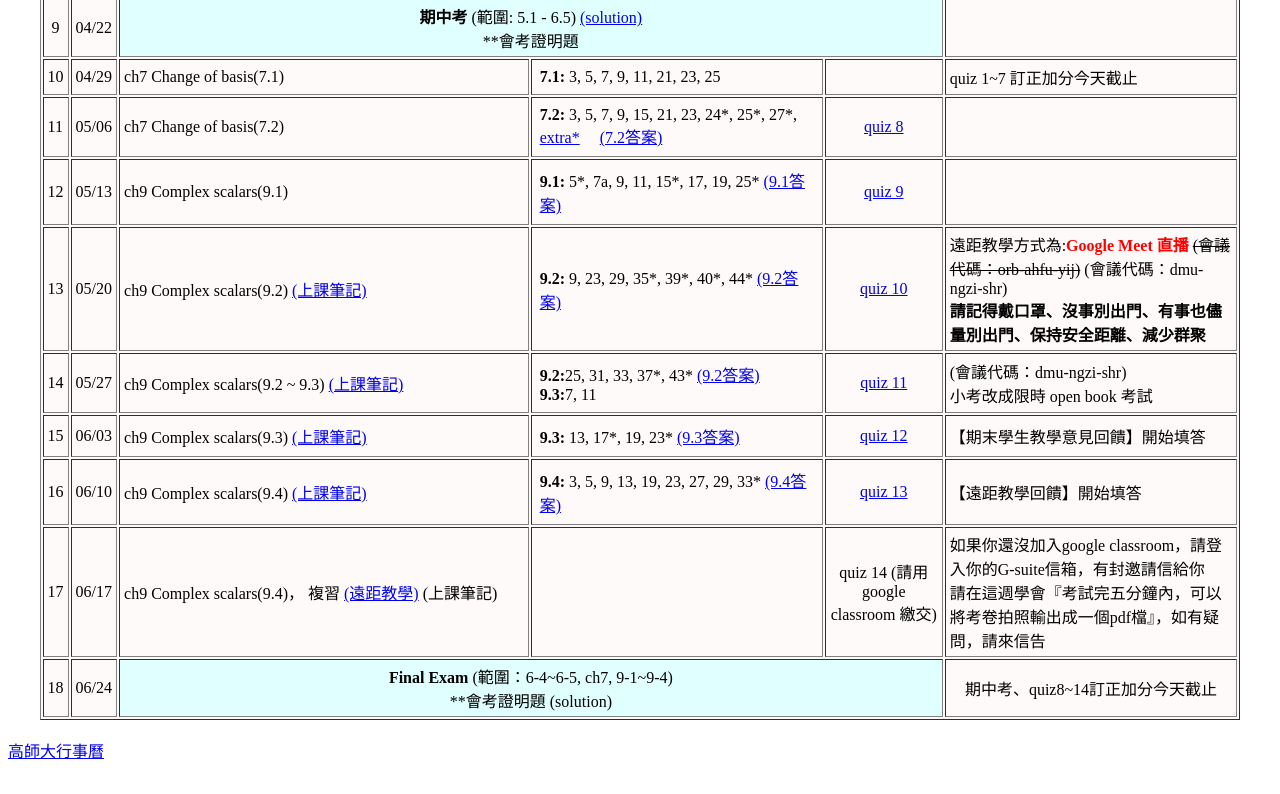
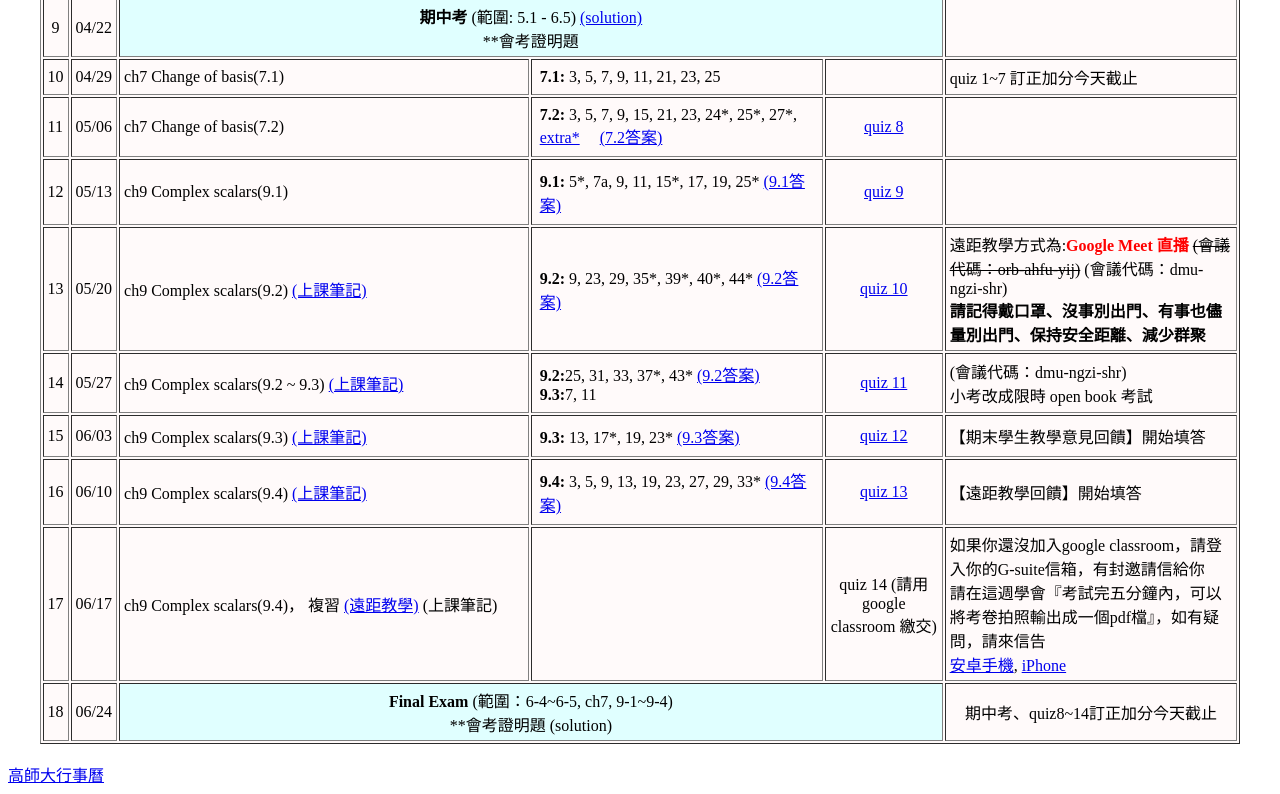
Before and after one commit to jeanyeh/jeanyeh.github.io, a plain HTML site: page LinearAlgebra/109-2/index.html in a window 1280 px wide. Shown: the part 1119-1913 px from the top of the page. Before the commit the page ends 1889 px from the top, so only its background shows below. Drawn offline with Linux system fonts and the light colour scheme.

Commit message:
Update index.html

```diff
--- a/LinearAlgebra/109-2/index.html
+++ b/LinearAlgebra/109-2/index.html
@@ -271,7 +271,9 @@
     <!a href="LA1092week_lec.pdf">(上課筆記)</a> </td>
 <td style="padding:8px;"></td>
 <td align="center"><!a href="quiz_sol.pdf"> quiz 14 (請用 google classroom 繳交)</a></td>
-<td> 如果你還沒加入google classroom，請登入你的G-suite信箱，有封邀請信給你 <br> 請在這週學會『考試完五分鐘內，可以將考卷拍照輸出成一個pdf檔』，如有疑問，請來信告</td>
+<td> 如果你還沒加入google classroom，請登入你的G-suite信箱，有封邀請信給你 <br> 請在這週學會『考試完五分鐘內，可以將考卷拍照輸出成一個pdf檔』，如有疑問，請來信告<br>
+<a href="https://support.google.com/drive/answer/3145835?co=GENIE.Platform%3DAndroid&hl=zh-Hant&oco=0">安卓手機</a>,
+<a href="../../NA/109-2/Use_iphone_get_pdf.pdf">iPhone</a></td>
 </tr>
 
 
```
